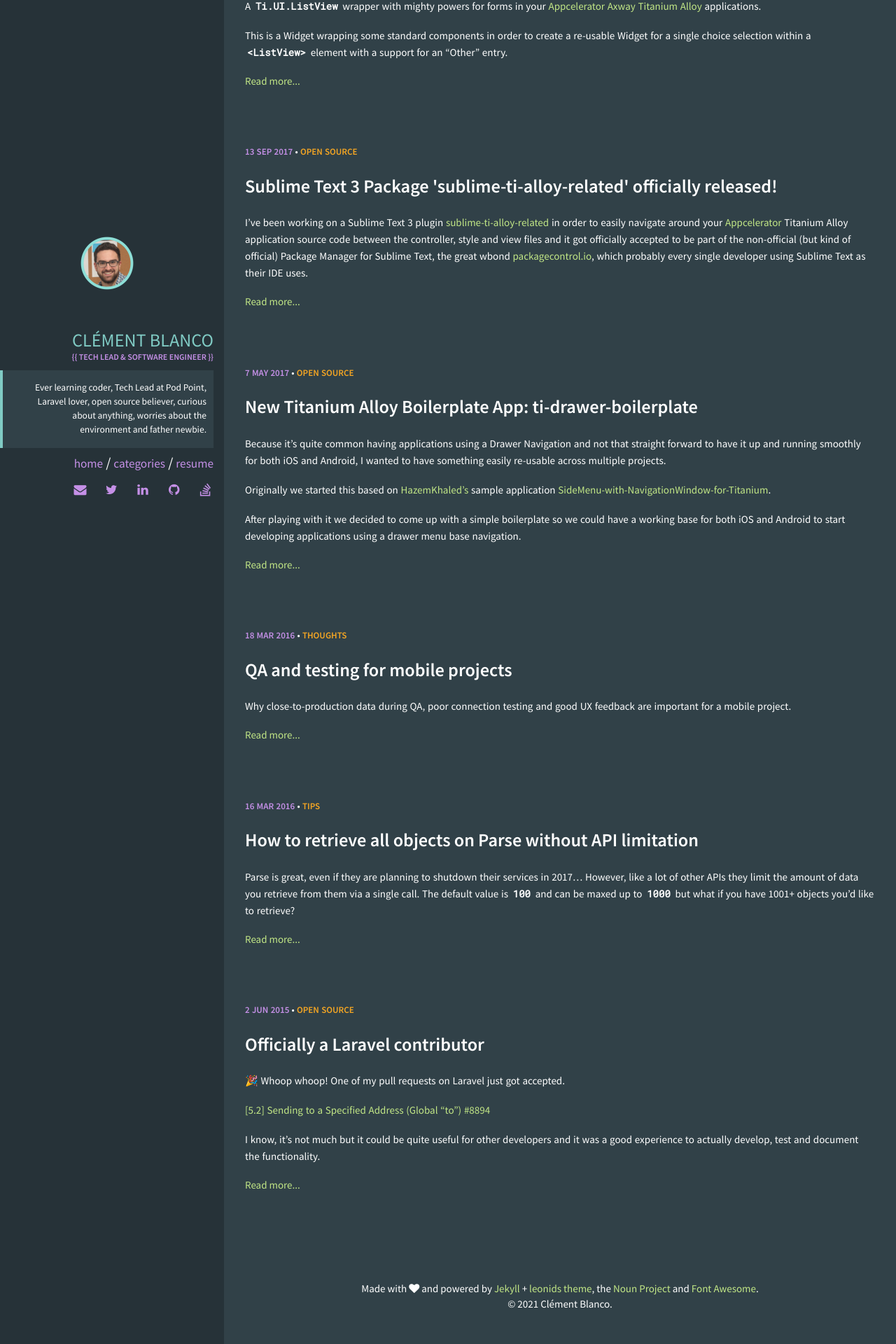
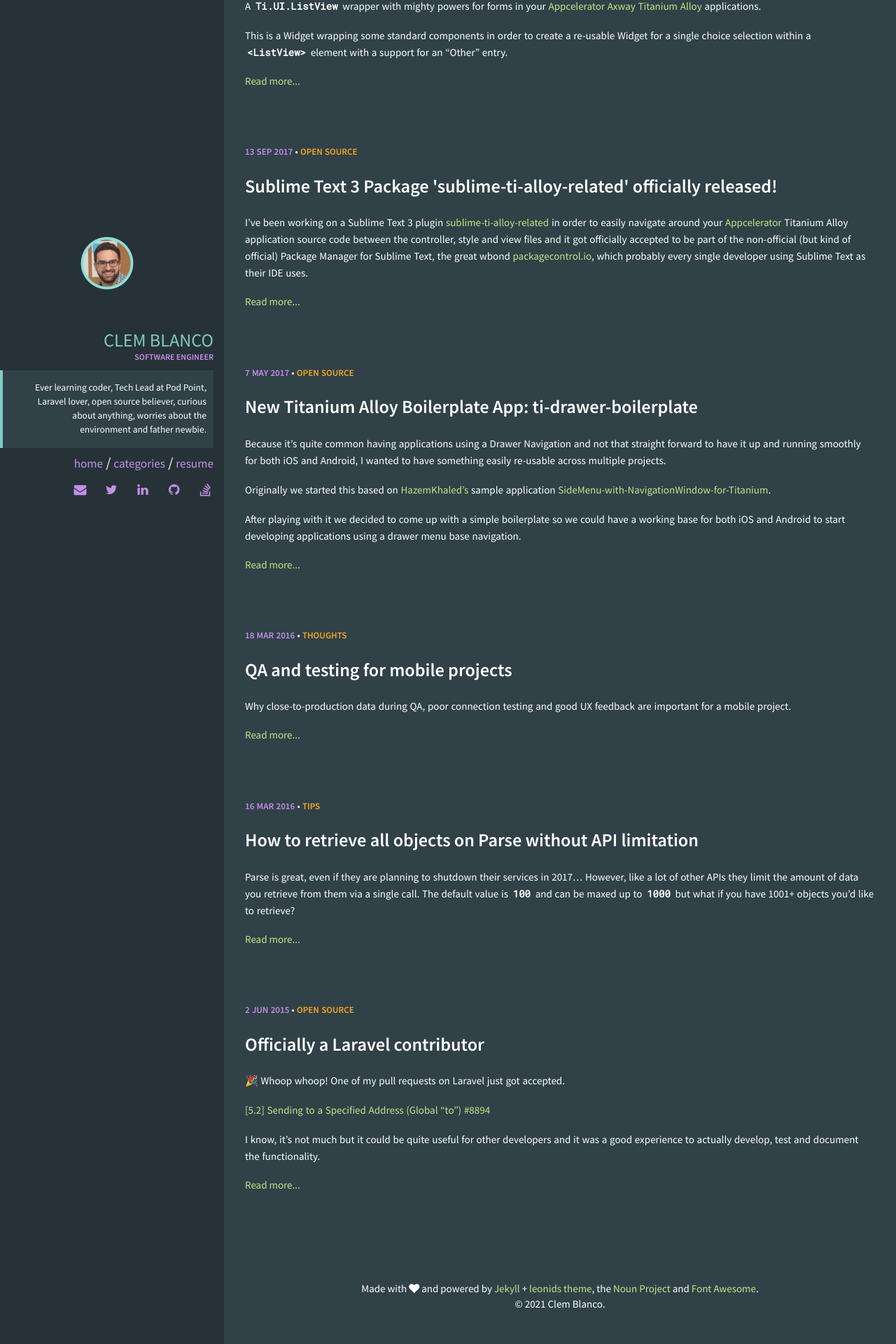
Before and after one commit to clemblanco/clemblanco.github.io, a Jekyll site: the page built from index.html, in a window 1280 px wide. Shown: the part 811-2731 px from the top of the page at 70% size. Built offline with Jekyll 4.4.1, drawn with Linux system fonts in a browser that asks for light colours.

Commit message:
Update _config.yml

```diff
--- a/_config.yml
+++ b/_config.yml
@@ -3,7 +3,7 @@
 # Site wide configuration
 ####################################
 #
-title: Clément Blanco
+title: Clem Blanco
 email: mail@clem.io
 description: Ever learning coder, Tech Lead at Pod Point, Laravel lover, open source believer, curious about anything, worries about the environment and father newbie.
 url: https://clem.io
@@ -36,9 +36,9 @@ sass:
 ####################################
 #
 owner:
-  name: Clément Blanco
+  name: Clem Blanco
   avatar: logo.png
-  job: "{{ Tech Lead & Software Engineer }}"
+  job: "Software Engineer"
   email: mail@clem.io
   disqus-shortname:
   twitter: clemblanco
```
